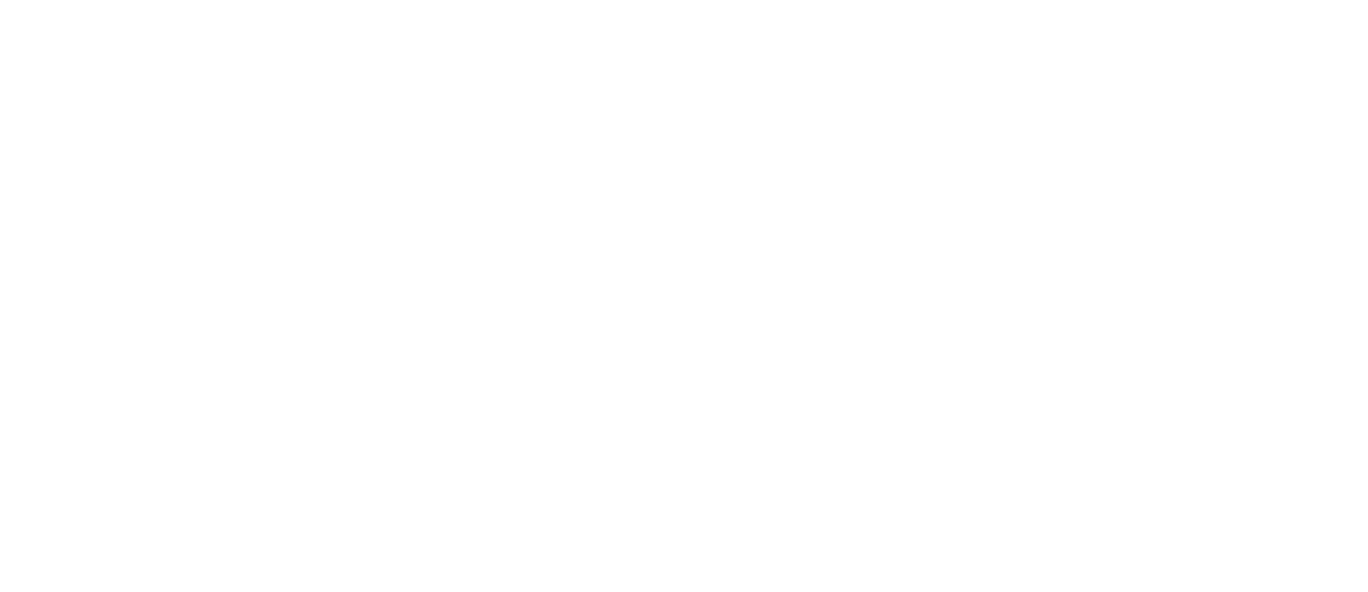
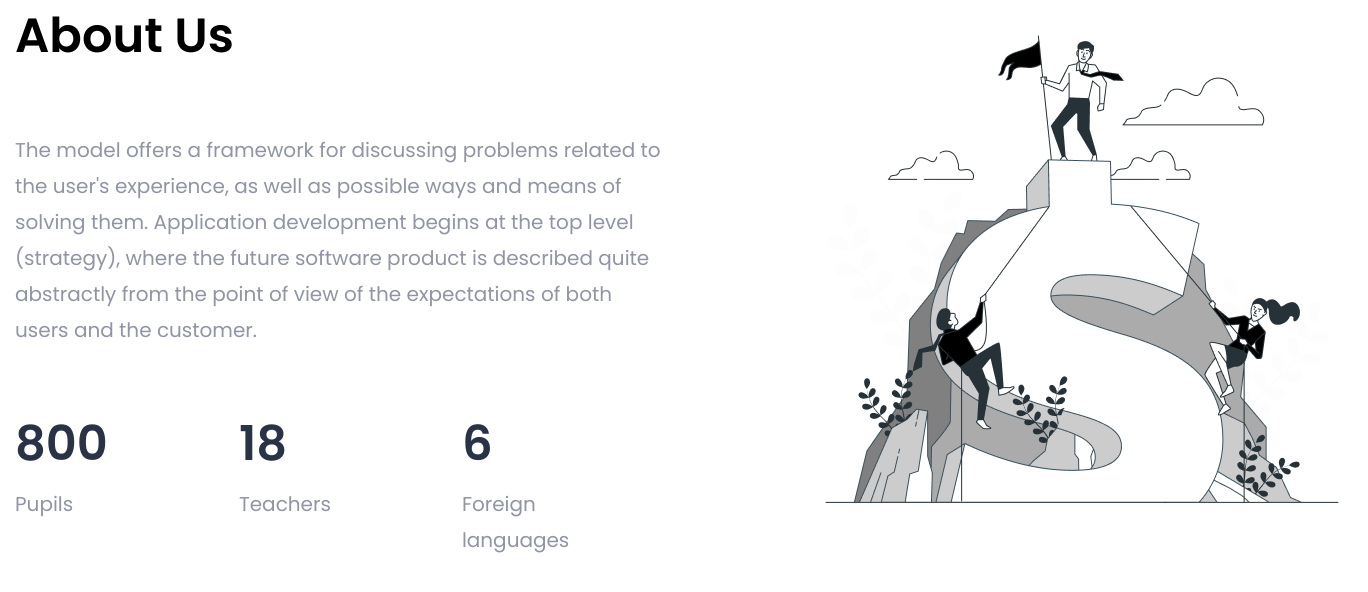
Before and after one commit to gulen13/Britlix-team-project, a plain HTML site: page index.html in a window 1280 px wide. Shown: the whole page, 1368 px wide, since content can reach past the window. Drawn offline with nearby package versions, Linux system fonts and the light colour scheme.

Commit message:
make markup

```diff
--- a/css/style.css
+++ b/css/style.css
@@ -36,3 +36,48 @@ address {
     margin-left: auto;
     margin-right: auto;
 }
+
+.container-about{
+	display: flex;
+}
+
+.container-about-child{
+	width: 652px;
+	margin-right: 146px;
+}
+
+.about-title{
+	font-family: 'Poppins';
+	font-style: normal;
+	font-weight: 600;
+	font-size: 48px;
+	line-height: 72px;
+	margin-bottom: 60px;
+
+	color: #000000;
+}
+
+.about-text{
+	font-family: 'Poppins';
+	font-style: normal;
+	font-weight: 400;
+	font-size: 20px;
+	line-height: 1.8;
+	margin-bottom: 60px;
+	color: #8F95A5;
+}
+
+.about-text-list{
+		max-width: 108px;
+		margin-bottom: 0;
+}
+
+.list-about{
+	display: flex;
+	gap: 131px;
+}
+
+.about-title-list{
+	margin-bottom: 6px;
+	color: #2A3246;
+}
--- a/index.html
+++ b/index.html
@@ -21,6 +21,35 @@
     <!-- hero Margo-->
     <!-- skills Vitaliy-->
     <!-- about Danil-->
+
+    <section>
+      <div class="container container-about">
+        <div class="container-about-child">
+          <h2 class="about-title">About Us</h2>
+          <p class="about-text">The model offers a framework for discussing problems related to the user's experience, as well as possible ways and
+            means of solving them. Application development begins at the top level (strategy), where the future software product is
+            described quite abstractly from the point of view of the expectations of both users and the customer.</p>
+          <ul class="list list-about">
+            <li>
+              <h3 class="about-title about-title-list">800</h3>
+              <p class="about-text about-text-list">Pupils</p>
+            </li>
+            <li>
+              <h3 class="about-title about-title-list">18</h3>
+              <p class="about-text about-text-list">Teachers</p>
+            </li>
+            <li>
+              <h3 class="about-title about-title-list">6</h3>
+              <p class="about-text about-text-list">Foreign
+              languages</p>
+            </li>
+          </ul>
+        </div>
+        <div class="">
+          <img src="./img/Business competition-bro.png" alt="business-mountain" width="540px"  height="540px">
+        </div>
+      </div>
+    </section>
     <!-- pricing Lidiya-->
     <!-- contacts Alina-->
 </main>
```
